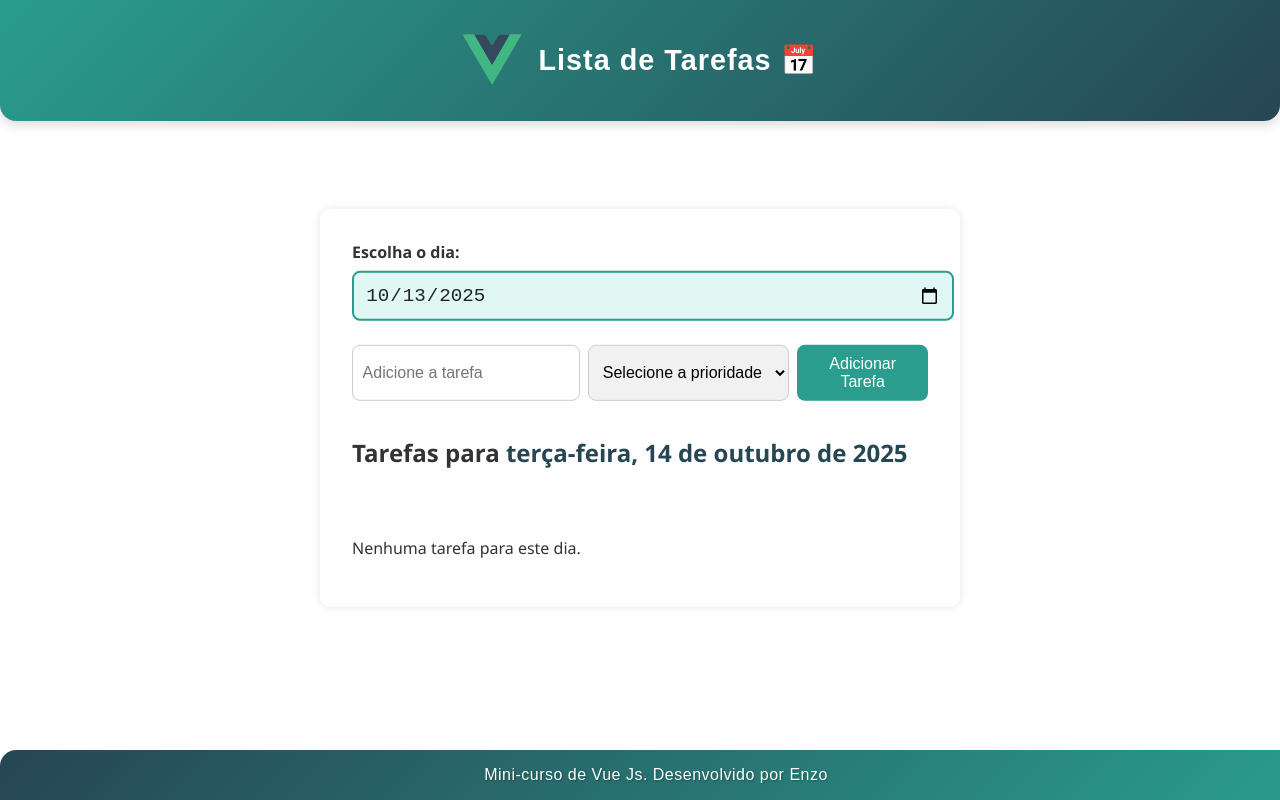
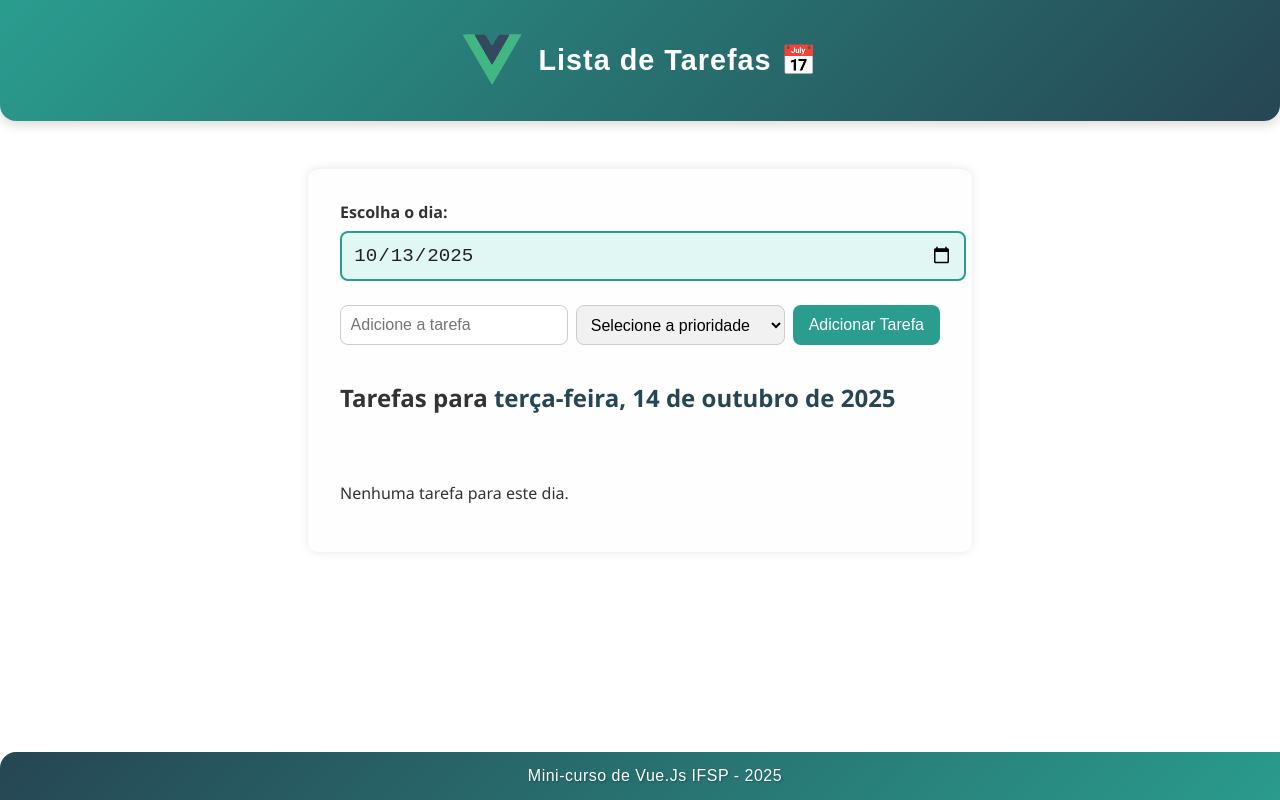
Before and after one commit to enzobanin/projeto-vue, a Vue app: page / in a window 1280 px wide. Built offline with nearby package versions, Linux system fonts and the light colour scheme.

Commit message:
ajustes com base na main - centralizacao

```diff
--- a/src/assets/main.css
+++ b/src/assets/main.css
@@ -2,12 +2,3 @@ html, body{
     margin: 0;
     padding: 0;
 }
-
-.app {
-    display: flex;
-    flex-direction: column;
-    position: absolute;
-    top: 45%;
-    left: 50%;
-    transform: translate(-50%, -50%);
-}
--- a/src/components/Footer.vue
+++ b/src/components/Footer.vue
@@ -1,6 +1,6 @@
 <template>
   <footer class="rodape">
-    <h1>Mini-curso de Vue Js. Desenvolvido por Enzo</h1>
+    <h1>Mini-curso de Vue.Js IFSP - 2025</h1>
   </footer>
 </template>
 
@@ -9,7 +9,8 @@
   background: linear-gradient(135deg, #264653, #2a9d8f);
   color: #fff;
   text-align: center;
-  padding: 1rem;
+  padding: 15px;
+  margin-top: 50px;
   border-radius: 16px 16px 0 0;
   font-family: sans-serif;
   margin-top: 2rem;
--- a/src/components/Main.vue
+++ b/src/components/Main.vue
@@ -30,7 +30,7 @@
       </li>
     </ul>
 
-    <p v-if="todasTarefas.length === 0">Nenhuma tarefa para este dia.</p>
+    <p v-if="tarefasDatas.length === 0">Nenhuma tarefa para este dia.</p>
 
   </div>
 </template>
@@ -129,8 +129,11 @@ function salvarTarefas(){
 
 
 .app {
+  display: flex;
+  flex-direction: column;
+  width: 80%;
   max-width: 600px;
-  margin: 3rem auto;
+  margin: 3rem auto 6rem auto;
   font-family: 'Segoe UI', Tahoma, Geneva, Verdana, sans-serif;
   background-color: #fefefe;
   border-radius: 10px;
```
